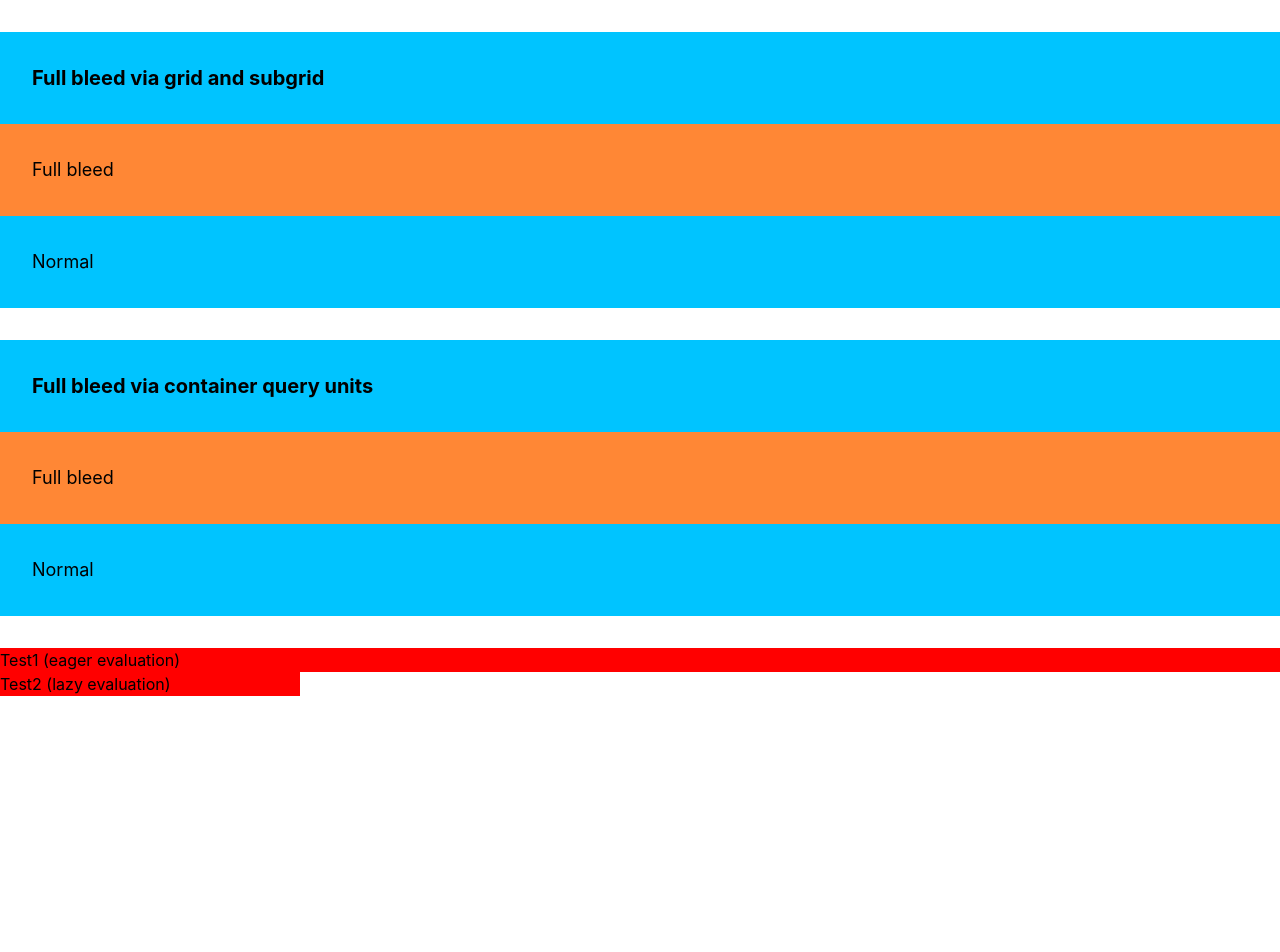
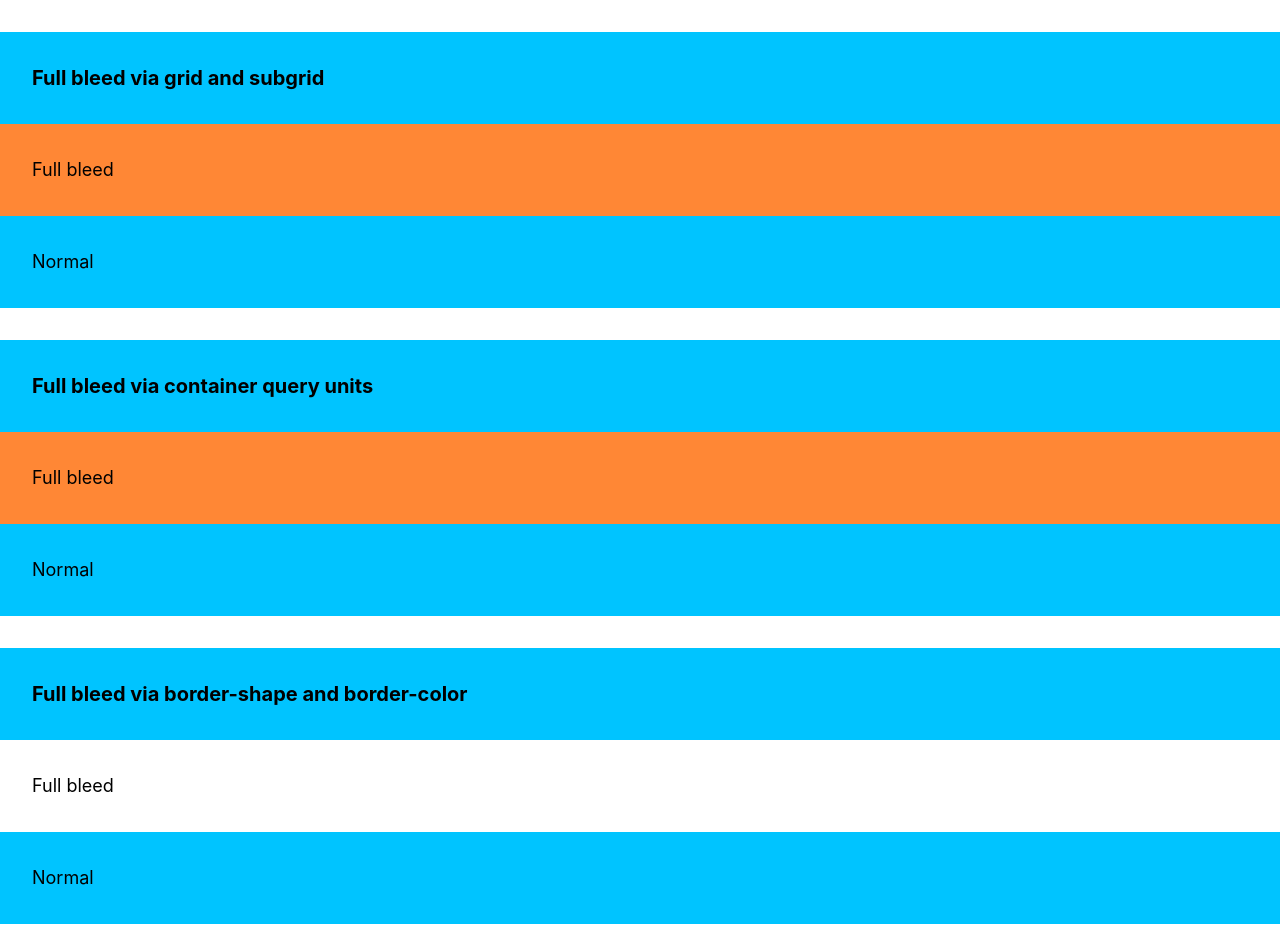
Before and after one commit to maurer2/full-bleed, a Svelte app: page / in a window 1280 px wide. Shown: the top 952 px of the page. Before the commit the page ends 800 px from the top, so only its background shows below. Built offline with nearby package versions, Linux system fonts and the light colour scheme.

Commit message:
Added example for full bleed via border-shape and border-color

```diff
--- a/src/App.svelte
+++ b/src/App.svelte
@@ -37,6 +37,20 @@
     </div>
   </section>
 
+  <section class="grid-container-border-shape">
+    <div class="grid-container-border-shape-row bg-brand-complementary py-normal">
+      <h2 class="text-xl text-brand-complementary-contrast font-bold">
+        Full bleed via border-shape and border-color
+      </h2>
+    </div>
+    <div class="grid-container-border-shape-row-full-bleed border-brand py-normal">
+      <p class="text-lg text-brand-contrast">Full bleed</p>
+    </div>
+    <div class="grid-container-border-shape-row bg-brand-complementary py-normal">
+      <p class="text-lg text-brand-contrast">Normal</p>
+    </div>
+  </section>
+
   <div class="test">
     <div class="test-random-element">
       <div class="test1">Test1 (eager evaluation)</div>
--- a/src/app.css
+++ b/src/app.css
@@ -93,3 +93,21 @@
   /* 50% of the centre column minus half the container width = negative distance from the column edge back to the container edge */
   margin-inline: calc(50% - 50cqi);
 }
+
+/* https://css-tip.com/breakout-background/ */
+/* border-shape */
+@utility grid-container-border-shape {
+  display: grid;
+  grid-template-columns: var(--spacing-content);
+  justify-content: center;
+  border-color: transparent; /* fallback to avoid text-colour (black) as default border colour */
+}
+
+@utility grid-container-border-shape-row-full-bleed {
+  padding-inline: var(--spacing-normal);
+  border-shape: inset(0 -100vw) circle(0);
+}
+
+@utility grid-container-border-shape-row {
+  padding-inline: var(--spacing-normal);
+}
```
